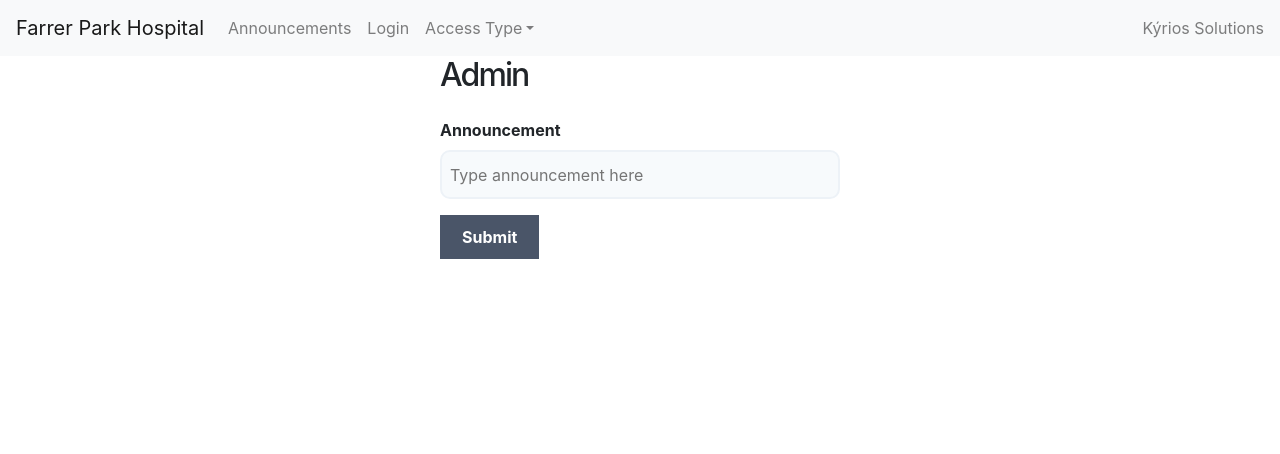
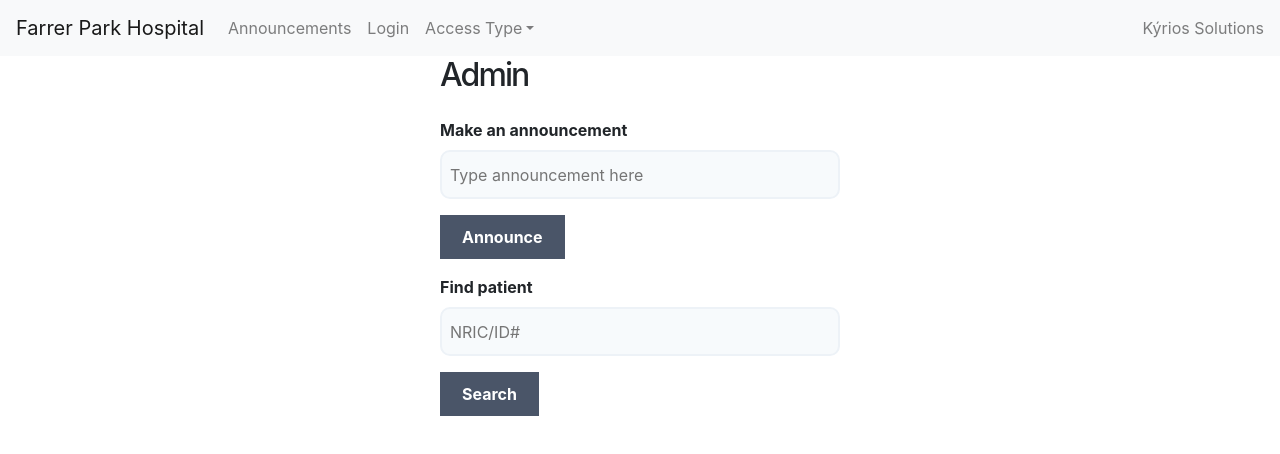
Before and after one commit to teamkyrios/aws, a React (Create React App) app: page /announcements in a window 1280 px wide. Shown: the top 454 px of the page. Built offline with nearby package versions, Linux system fonts and the light colour scheme.

Commit message:
announcement look

```diff
--- a/src/components/AnnouncementPage.js
+++ b/src/components/AnnouncementPage.js
@@ -1,9 +1,9 @@
 import React, { Component } from "react";
 import { connect } from "react-redux";
 import { Formik, Form, useField } from "formik";
-import CreateAnnouncement from "./AnnouncementComponent";
+import CreateAnnouncement from "./admin/AnnouncementComponent";
 
-const MyTextInput = ({ label, ...props }) => {
+const TextInput = ({ label, ...props }) => {
 	const [field, meta] = useField(props);
 	return (
 		<>
@@ -21,16 +21,16 @@ class AnnoucementPage extends Component {
 		super(props);
 
 		this.state = {
-      displayedData: [],
+			displayedAnnouncements: [],
 			setkey: 0,
 		};
 
 		this.closeAnnouncement = this.closeAnnouncement.bind(this);
 	}
 
-  loadText(formParameters) {
+	loadAnnouncement(formParameters) {
 		// Make announcement??
-    this.state.displayedData.unshift(
+		this.state.displayedAnnouncements.unshift(
 			<CreateAnnouncement
 				announcementText={formParameters}
 				key={this.state.setkey}
@@ -42,17 +42,27 @@ class AnnoucementPage extends Component {
 	}
 
 	closeAnnouncement(id) {
-    this.state.displayedData.splice(
-      this.state.displayedData.findIndex((x) => x.props.id === id),
+		this.state.displayedAnnouncements.splice(
+			this.state.displayedAnnouncements.findIndex(
+				(x) => x.props.id === id
+			),
 			1
 		);
-    this.setState({ displayedData: this.state.displayedData });
+		this.setState({
+			displayedAnnouncements: this.state.displayedAnnouncements,
+		});
+	}
+
+	fetchPatient(id) {
+		// Call backend
+		// Display patient name, id, visitors allowed
+		// edit visitors allowed and send info back
 	}
 
 	render() {
 		return (
 			<div>
-        <div>{this.state.displayedData}</div>
+				<div>{this.state.displayedAnnouncements}</div>
 				<div
 					style={{
 						display: "flex",
@@ -67,11 +77,11 @@ class AnnoucementPage extends Component {
 								initialValues={{
 									announcement: "",
 								}}
-                onSubmit={(values, { setSubmitting }) => {
-                  setTimeout(() => {
-                    this.loadText(values["announcement"]);
-                    setSubmitting(false);
-                  }, 400);
+								onSubmit={(values, { resetForm }) => {
+									this.loadAnnouncement(
+										values["announcement"]
+									);
+									resetForm({ values: "" });
 								}}
 							>
 								<Form
@@ -81,13 +91,39 @@ class AnnoucementPage extends Component {
 										display: "flex",
 									}}
 								>
-                  <MyTextInput
-                    label="Announcement"
+									<TextInput
+										label="Make an announcement"
 										name="announcement"
 										type="text"
 										placeholder="Type announcement here"
 									/>
-                  <button type="submit">Submit</button>
+									<button type="submit">Announce</button>
+								</Form>
+							</Formik>
+						</>
+						<>
+							<Formik
+								initialValues={{
+									patient: "",
+								}}
+								onSubmit={(values) => {
+									this.fetchPatient(values["patient"]);
+								}}
+							>
+								<Form
+									style={{
+										alignItems: "flex-start",
+										flexDirection: "column",
+										display: "flex",
+									}}
+								>
+									<TextInput
+										label="Find patient"
+										name="patient"
+										type="text"
+										placeholder="NRIC/ID#"
+									/>
+									<button type="submit">Search</button>
 								</Form>
 							</Formik>
 						</>
--- a/src/components/admin/AdminView.js
+++ b/src/components/admin/AdminView.js
@@ -1,4 +1,4 @@
-import React from 'react';
+import React from "react";
 
 /**
  * Page of website that is only accessed by administrator.
--- a/src/components/AnnouncementComponent.js
+++ b/src/components/admin/AnnouncementComponent.js
@@ -1,10 +1,6 @@
 import React, { Component } from "react";
 
 class CreateAnnouncement extends Component {
-  constructor(props) {
-    super(props);
-  }
-
   render() {
     if (
       this.props.announcementText !== null &&
@@ -16,15 +12,17 @@ class CreateAnnouncement extends Component {
             zIndex: 1,
             display: "flex",
             justifyContent: "space-between",
-            background: "#eb9694",
+            background: "#fbf7ff",
             padding: "1.2rem 1rem 1.1rem 1.4rem",
             margin: "1rem 3rem",
+            borderRadius: "10px",
+            border: "2px solid #bc97db",
           }}
         >
           <div
             style={{
               marginRight: ".5rem",
-              color: "white",
+              color: "#4a018a",
             }}
           >
             {this.props.announcementText}
```
Lines whose indentation alone changed are shown as unchanged.
